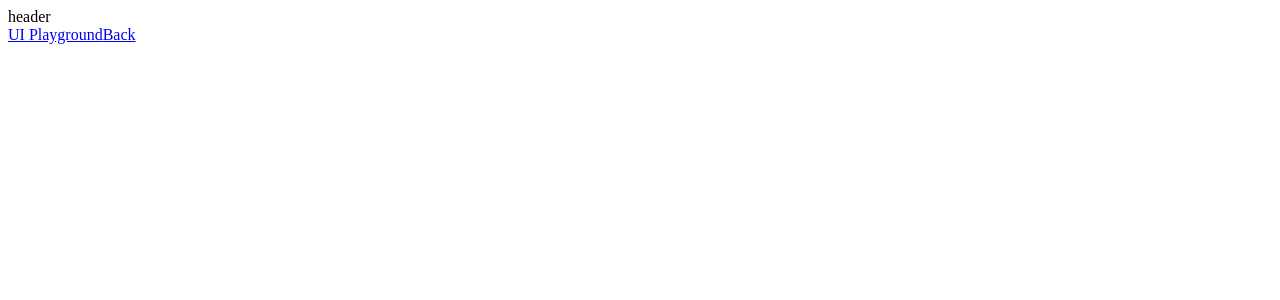
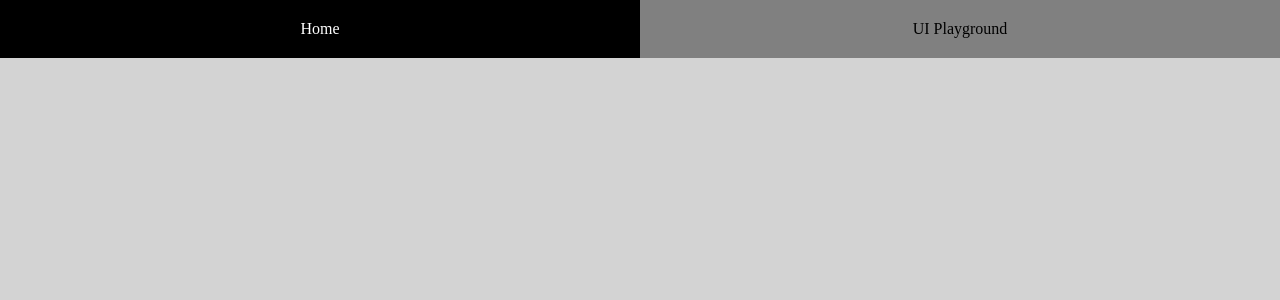
Before and after one commit to JChieftainK/jchieftaink.github.io, an Angular app: page / in a window 1280 px wide. Shown: the top 300 px of the page. Built offline with nearby package versions, Linux system fonts and the light colour scheme.

Commit message:
updated with header

```diff
--- a/src/app/app.component.html
+++ b/src/app/app.component.html
@@ -1,6 +1,4 @@
-header
-<router-outlet></router-outlet>
-<nav>
-  <a [routerLink]="[ '/ui-playground' ]">UI Playground</a>
-  <a routerLink="/">Back</a>
-</nav>
+<app-header></app-header>
+<div class="main-content">
+    <router-outlet></router-outlet>
+</div>
--- a/src/app/app.component.scss
+++ b/src/app/app.component.scss
@@ -0,0 +1,8 @@
+.main-content {
+    position: absolute;
+    top: 58px;
+    left: 0px;
+    width: 100%;
+    height: calc(100% - 58px);
+    background-color: lightgrey;
+}
--- a/src/app/app.module.ts
+++ b/src/app/app.module.ts
@@ -3,6 +3,7 @@ import { NgModule } from '@angular/core';
 
 import { AppRoutingModule } from './app-routing.module';
 import { AppComponent } from './app.component';
+import { CoreModule } from './core/core.module';
 
 @NgModule({
   declarations: [
@@ -10,7 +11,8 @@ import { AppComponent } from './app.component';
   ],
   imports: [
     BrowserModule,
-    AppRoutingModule
+    AppRoutingModule,
+    CoreModule
   ],
   providers: [],
   bootstrap: [AppComponent]
--- /dev/null
+++ b/src/app/core/header/header.component.html
@@ -0,0 +1,5 @@
+<div *ngFor="let navItem of navs" class="nav">
+  <div (click)="onNavClick(navItem.value)" class="nav-item">
+    {{ navItem.label }}
+  </div>
+</div>
--- /dev/null
+++ b/src/app/core/header/header.component.scss
@@ -0,0 +1,22 @@
+:host {
+  display: flex;
+  position: absolute;
+  top: 0;
+  left: 0;
+  width: 100%;
+}
+
+.nav {
+  flex: 1;
+  cursor: pointer;
+
+  &:hover {
+    background-color: black;
+    color: white;
+  }
+}
+
+.nav-item {
+  padding: 20px;
+  text-align: center;
+}
--- /dev/null
+++ b/src/app/core/header/header.component.ts
@@ -0,0 +1,30 @@
+import { Component, OnInit } from '@angular/core';
+import { Router } from '@angular/router';
+
+@Component({
+  selector: 'app-header',
+  templateUrl: './header.component.html',
+  styleUrls: ['./header.component.scss']
+})
+export class HeaderComponent implements OnInit {
+
+  navs = [
+    {
+      label: 'Home',
+      value: '/'
+    },
+    {
+      label: 'UI Playground',
+      value: '/ui-playground'
+    }
+  ];
+
+  constructor(private readonly router: Router) { }
+
+  ngOnInit() {
+  }
+
+  onNavClick(value) {
+    this.router.navigate([value]);
+  }
+}
--- a/src/styles.scss
+++ b/src/styles.scss
@@ -1 +1,4 @@
 /* You can add global styles to this file, and also import other style files */
+body {
+  background-color: grey;
+}
```
Also changed, not shown: src/app/core/core.module.ts (added, +15 -0 lines), 10 other files (tests, documents, lock files or other folders).
